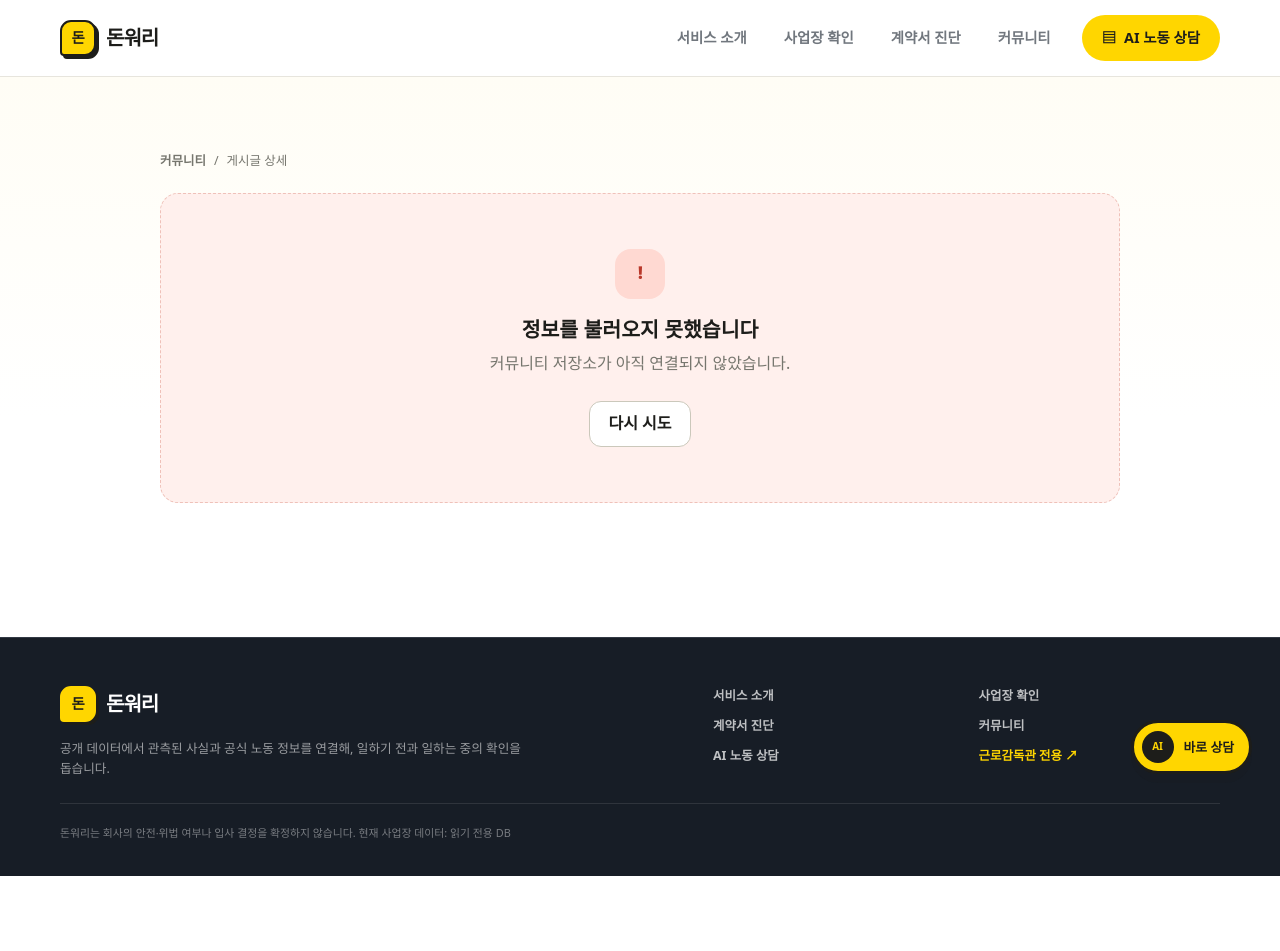
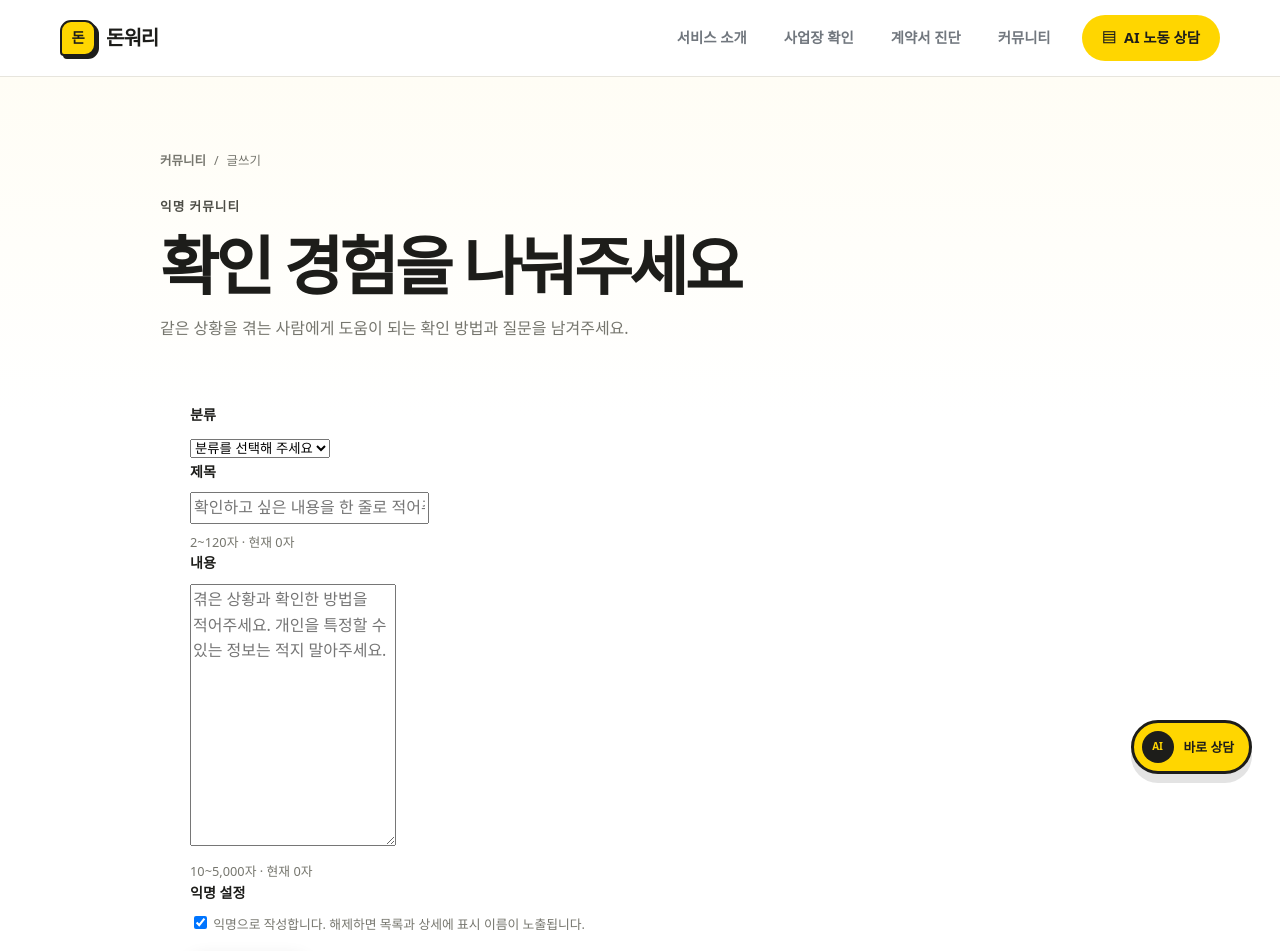
Before and after one commit to SeD-ShallweData/2nd_Side2026_Project, a Next.js app in the folder product/: page /community/new in a window 1280 px wide. Shown: the top 951 px of the page. Before the commit the page ends 876 px from the top, so only its background shows below. Built offline with nearby package versions, Linux system fonts and the light colour scheme; no server answers.

Commit message:
add community post creation(로그인/비로그인시 확인 완)

```diff
--- /dev/null
+++ b/product/src/app/community/new/page.tsx
@@ -0,0 +1,25 @@
+import type { Metadata } from "next";
+import Link from "next/link";
+import { CommunityPostForm } from "@/components/community/CommunityPostForm";
+
+export const metadata: Metadata = { title: "커뮤니티 글쓰기" };
+
+export default function CommunityPostCreatePage() {
+  return (
+    <div className="page-section community-page refresh-community-page">
+      <div className="shell community-shell">
+        <div className="detail-breadcrumb">
+          <Link href="/community">커뮤니티</Link>
+          <span aria-hidden="true">/</span>
+          <span>글쓰기</span>
+        </div>
+        <div className="page-heading page-heading-left community-heading">
+          <span className="eyebrow">익명 커뮤니티</span>
+          <h1>확인 경험을 나눠주세요</h1>
+          <p>같은 상황을 겪는 사람에게 도움이 되는 확인 방법과 질문을 남겨주세요.</p>
+        </div>
+        <CommunityPostForm />
+      </div>
+    </div>
+  );
+}
--- a/product/src/components/community/CommunityBoard.tsx
+++ b/product/src/components/community/CommunityBoard.tsx
@@ -87,6 +87,7 @@ export function CommunityBoard() {
               {categoryFilterLabel(item)}
             </button>
           ))}
+          {result?.capabilities.write ? <Link href="/community/new" className="button button-dark">글쓰기</Link> : null}
         </div>
         <label className="community-search-field"><span aria-hidden="true">⌕</span><input value={query} onChange={(event) => changeQuery(event.target.value)} placeholder="게시글 검색" /></label>
       </div>
--- /dev/null
+++ b/product/src/components/community/CommunityPostForm.tsx
@@ -0,0 +1,182 @@
+"use client";
+
+import Link from "next/link";
+import { useRouter } from "next/navigation";
+import { type FormEvent, useId, useState } from "react";
+import {
+  COMMUNITY_CATEGORIES,
+  COMMUNITY_CATEGORY_LABELS,
+  type CommunityCategory,
+} from "@/app/api/community/communityApiContract";
+import { CommunityApiError, createCommunityPost } from "@/services/communityClient";
+import type { ErrorDetail } from "@/utils/errors";
+
+const TITLE_MIN = 2;
+const TITLE_MAX = 120;
+const BODY_MIN = 10;
+const BODY_MAX = 5_000;
+
+interface FieldErrors {
+  category?: string;
+  title?: string;
+  body?: string;
+}
+
+interface SubmitError {
+  code: string;
+  message: string;
+  details?: ErrorDetail[];
+}
+
+export function CommunityPostForm() {
+  const router = useRouter();
+  const fieldId = useId();
+  const [category, setCategory] = useState<CommunityCategory | "">("");
+  const [title, setTitle] = useState("");
+  const [body, setBody] = useState("");
+  const [anonymous, setAnonymous] = useState(true);
+  const [fieldErrors, setFieldErrors] = useState<FieldErrors>({});
+  const [submitError, setSubmitError] = useState<SubmitError | null>(null);
+  const [submitting, setSubmitting] = useState(false);
+
+  function validate(): FieldErrors {
+    const errors: FieldErrors = {};
+    if (!category) errors.category = "게시글 분류를 선택해 주세요.";
+    const trimmedTitle = title.trim();
+    if (trimmedTitle.length < TITLE_MIN || trimmedTitle.length > TITLE_MAX) {
+      errors.title = `제목은 ${TITLE_MIN}자 이상 ${TITLE_MAX}자 이하여야 합니다.`;
+    }
+    const trimmedBody = body.trim();
+    if (trimmedBody.length < BODY_MIN || trimmedBody.length > BODY_MAX) {
+      errors.body = `내용은 ${BODY_MIN}자 이상 ${BODY_MAX.toLocaleString("ko-KR")}자 이하여야 합니다.`;
+    }
+    return errors;
+  }
+
+  async function handleSubmit(event: FormEvent<HTMLFormElement>) {
+    event.preventDefault();
+    if (submitting) return;
+
+    const errors = validate();
+    setFieldErrors(errors);
+    setSubmitError(null);
+    if (!category || Object.keys(errors).length > 0) return;
+
+    setSubmitting(true);
+    try {
+      // company_id 선택 UI가 없으므로 이번 단계에서는 전송하지 않는다.
+      const post = await createCommunityPost({
+        category,
+        title: title.trim(),
+        body: body.trim(),
+        anonymous,
+      });
+      // 이동이 끝날 때까지 submitting을 유지해 중복 제출을 막는다.
+      router.push(`/community/${encodeURIComponent(post.post_id)}`);
+    } catch (caught) {
+      setSubmitting(false);
+      if (caught instanceof CommunityApiError) {
+        setSubmitError({ code: caught.code, message: caught.message, details: caught.details });
+        return;
+      }
+      setSubmitError({
+        code: "NETWORK_ERROR",
+        message: "네트워크 문제로 게시글을 등록하지 못했습니다. 잠시 후 다시 시도해 주세요.",
+      });
+    }
+  }
+
+  return (
+    <form className="search-form" onSubmit={handleSubmit} noValidate>
+      <label htmlFor={`${fieldId}-category`}>분류</label>
+      <select
+        id={`${fieldId}-category`}
+        value={category}
+        disabled={submitting}
+        aria-invalid={Boolean(fieldErrors.category)}
+        aria-describedby={fieldErrors.category ? `${fieldId}-category-error` : undefined}
+        onChange={(event) => setCategory(event.target.value as CommunityCategory | "")}
+      >
+        <option value="">분류를 선택해 주세요</option>
+        {COMMUNITY_CATEGORIES.map((item) => (
+          <option key={item} value={item}>{COMMUNITY_CATEGORY_LABELS[item]}</option>
+        ))}
+      </select>
+      {fieldErrors.category ? <p className="field-error" id={`${fieldId}-category-error`} role="alert">{fieldErrors.category}</p> : null}
+
+      <label htmlFor={`${fieldId}-title`}>제목</label>
+      <input
+        id={`${fieldId}-title`}
+        value={title}
+        maxLength={TITLE_MAX}
+        disabled={submitting}
+        autoComplete="off"
+        placeholder="확인하고 싶은 내용을 한 줄로 적어주세요"
+        aria-invalid={Boolean(fieldErrors.title)}
+        aria-describedby={fieldErrors.title ? `${fieldId}-title-error` : `${fieldId}-title-help`}
+        onChange={(event) => setTitle(event.target.value)}
+      />
+      {fieldErrors.title
+        ? <p className="field-error" id={`${fieldId}-title-error`} role="alert">{fieldErrors.title}</p>
+        : <p className="field-help" id={`${fieldId}-title-help`}>{TITLE_MIN}~{TITLE_MAX}자 · 현재 {title.trim().length}자</p>}
+
+      <label htmlFor={`${fieldId}-body`}>내용</label>
+      <textarea
+        id={`${fieldId}-body`}
+        value={body}
+        rows={10}
+        maxLength={BODY_MAX}
+        disabled={submitting}
+        placeholder="겪은 상황과 확인한 방법을 적어주세요. 개인을 특정할 수 있는 정보는 적지 말아주세요."
+        aria-invalid={Boolean(fieldErrors.body)}
+        aria-describedby={fieldErrors.body ? `${fieldId}-body-error` : `${fieldId}-body-help`}
+        onChange={(event) => setBody(event.target.value)}
+      />
+      {fieldErrors.body
+        ? <p className="field-error" id={`${fieldId}-body-error`} role="alert">{fieldErrors.body}</p>
+        : <p className="field-help" id={`${fieldId}-body-help`}>{BODY_MIN}~{BODY_MAX.toLocaleString("ko-KR")}자 · 현재 {body.trim().length.toLocaleString("ko-KR")}자</p>}
+
+      <label htmlFor={`${fieldId}-anonymous`}>익명 설정</label>
+      <p className="field-help">
+        <input
+          id={`${fieldId}-anonymous`}
+          type="checkbox"
+          checked={anonymous}
+          disabled={submitting}
+          onChange={(event) => setAnonymous(event.target.checked)}
+        />
+        {" "}익명으로 작성합니다. 해제하면 목록과 상세에 표시 이름이 노출됩니다.
+      </p>
+
+      <div className="contract-actions">
+        <button type="submit" className="button button-dark" disabled={submitting}>
+          {submitting ? "등록 중" : "게시글 등록"}
+        </button>
+        <Link href="/community" className="button button-outline">취소</Link>
+      </div>
+
+      {submitError?.code === "AUTHENTICATION_REQUIRED" ? (
+        <p className="field-error" role="alert">로그인이 필요합니다. 로그인한 뒤 다시 시도해 주세요.</p>
+      ) : null}
+      {submitError && submitError.code !== "AUTHENTICATION_REQUIRED" ? (
+        <>
+          <p className="field-error" role="alert">{submitError.message}</p>
+          {submitError.details?.length ? (
+            <ul className="field-help">
+              {submitError.details.map((detail, index) => (
+                <li key={`${detail.field ?? "detail"}-${index}`}>
+                  {detail.field ? `${detail.field} · ` : ""}{detail.reason}
+                </li>
+              ))}
+            </ul>
+          ) : null}
+        </>
+      ) : null}
+
+      <p className="privacy-note">
+        <span aria-hidden="true">🔒</span>
+        게시글은 사용자 경험이며 공식 데이터나 법률 근거가 아닙니다. 익명 글의 작성자 식별정보는 공개 API에 포함하지 않습니다.
+      </p>
+    </form>
+  );
+}
```
